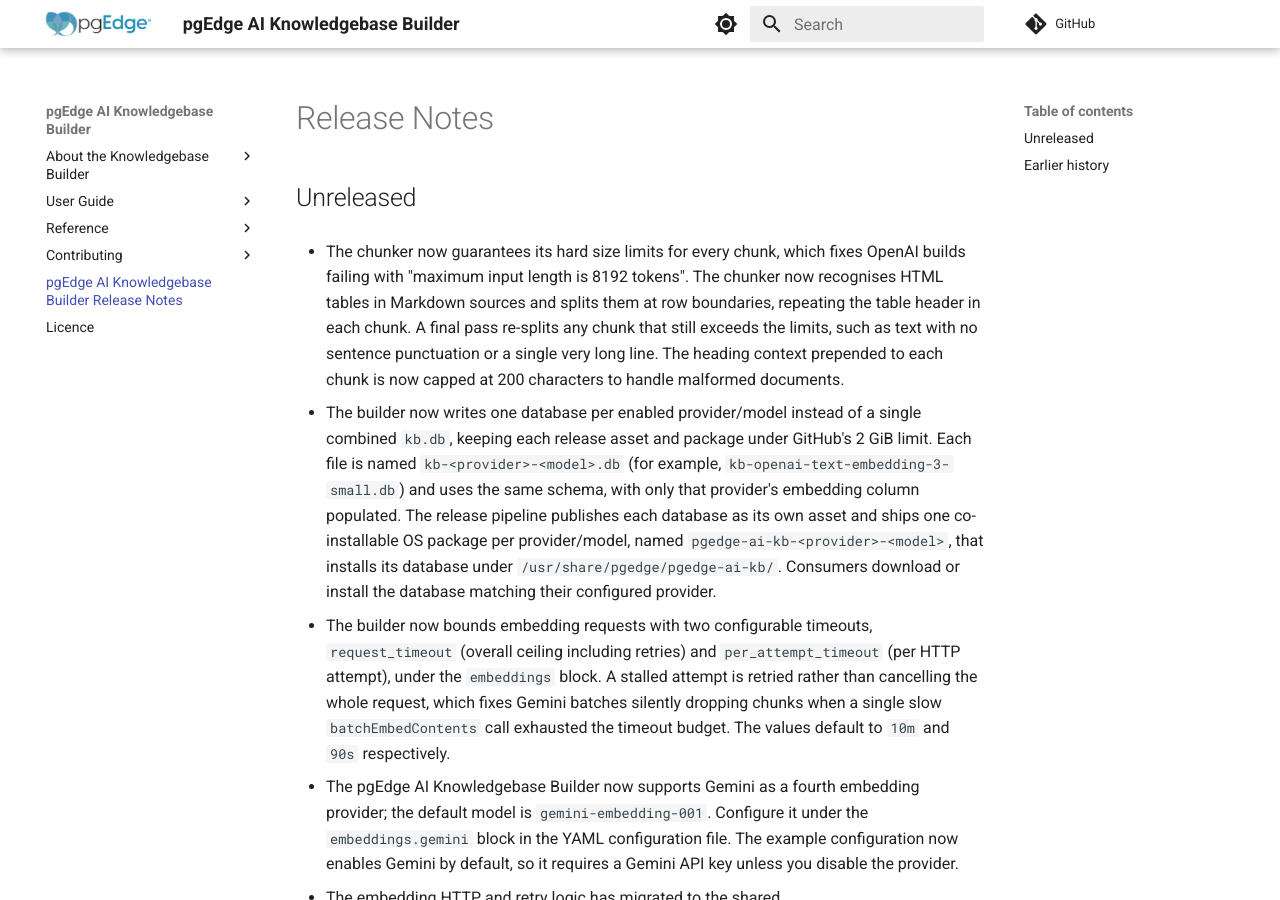
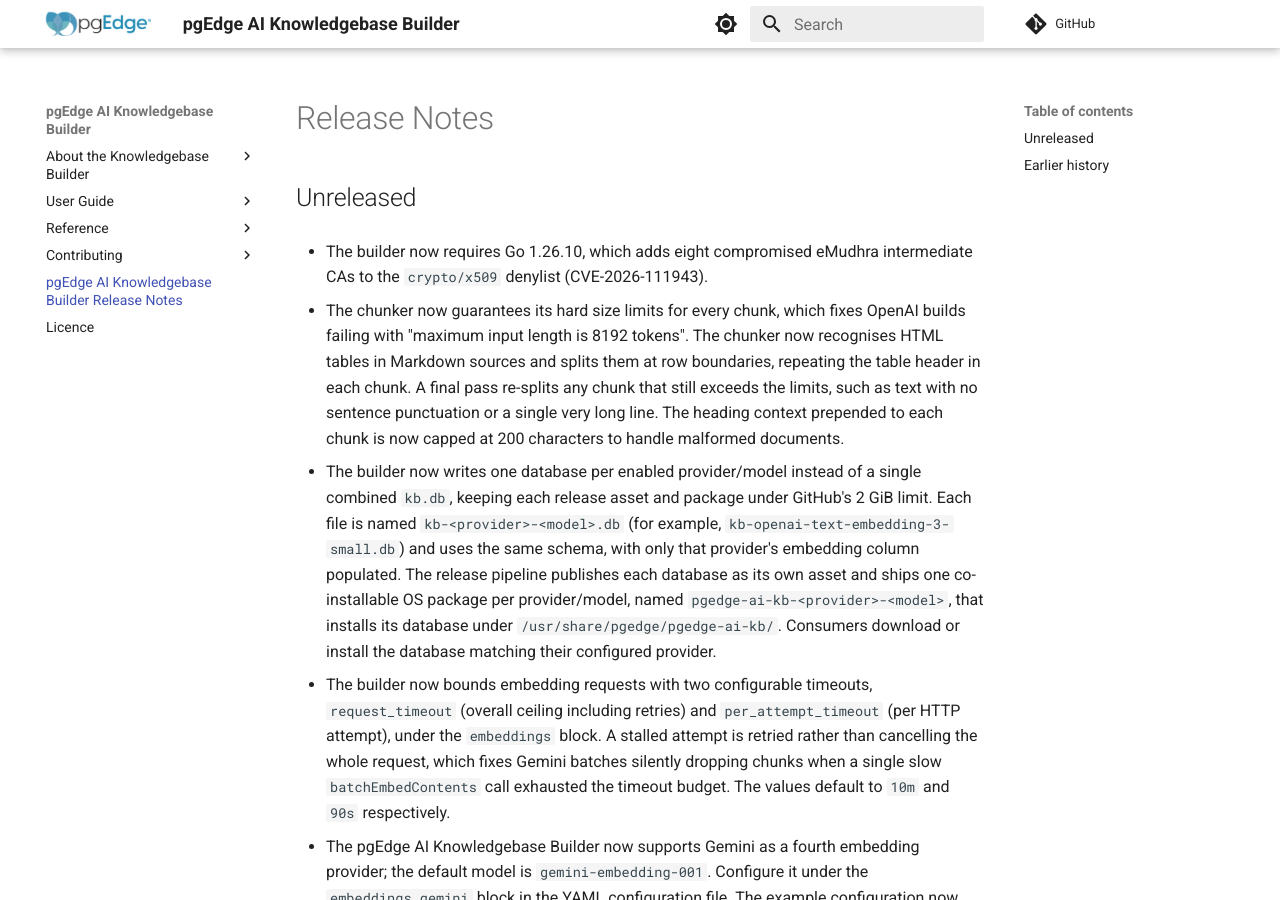
Before and after one commit to pgEdge/pgedge-ai-kb, an MkDocs documentation site: the page built from docs/changelog.md, in a window 1280 px wide and 900 px high. Built offline with MkDocs 1.6.1 and Material for MkDocs 9.7.7, drawn with Linux system fonts in a browser that asks for light colours; comment, search, counter and statistics services are not loaded.

Commit message:
fix: bump Go to 1.26.10 for the eMudhra CA distrust (CVE-2026-111943)
Go releases before 1.26.10 (and 1.27.3) still trust eight compromised eMudhra intermediate CAs (CVE-2026-111943); 1.26.10 adds them to the crypto/x509 denylist, and older Go lines get no fix. This raises the minimum Go version and pins CI and Docker builds to 1.26.10 so that released binaries pick up the fix. It also bumps the MkDocs certifi pin to 2026.10.23, which drops the same CAs.

```diff
--- a/docs/changelog.md
+++ b/docs/changelog.md
@@ -1,6 +1,10 @@
 # Release Notes
 
 ## Unreleased
+
+- The builder now requires Go 1.26.10, which adds eight compromised
+  eMudhra intermediate CAs to the `crypto/x509` denylist
+  (CVE-2026-111943).
 
 - The chunker now guarantees its hard size limits for every chunk,
   which fixes OpenAI builds failing with "maximum input length is
--- a/requirements.txt
+++ b/requirements.txt
@@ -1,6 +1,6 @@
 babel==2.17.0
 backrefs==5.9
-certifi==2025.8.3
+certifi==2026.10.23
 charset-normalizer==3.4.3
 click==8.2.1
 colorama==0.4.6
```
Also changed, not shown: README.md (+1 -1 lines), RELEASE.md (+1 -1 lines), docs/contributing/development.md (+1 -1 lines), docs/guide/installation.md (+1 -1 lines), docs/guide/quickstart.md (+1 -1 lines), 4 other files.
